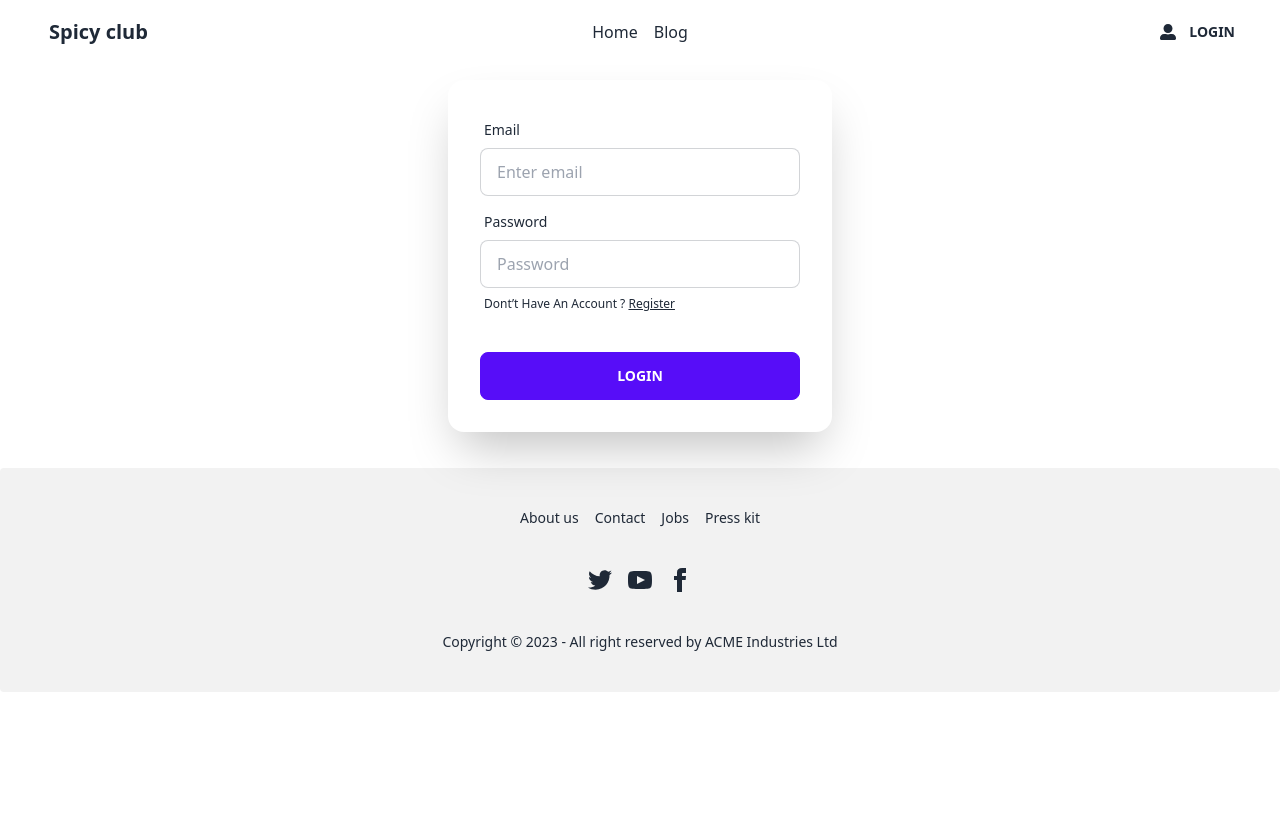
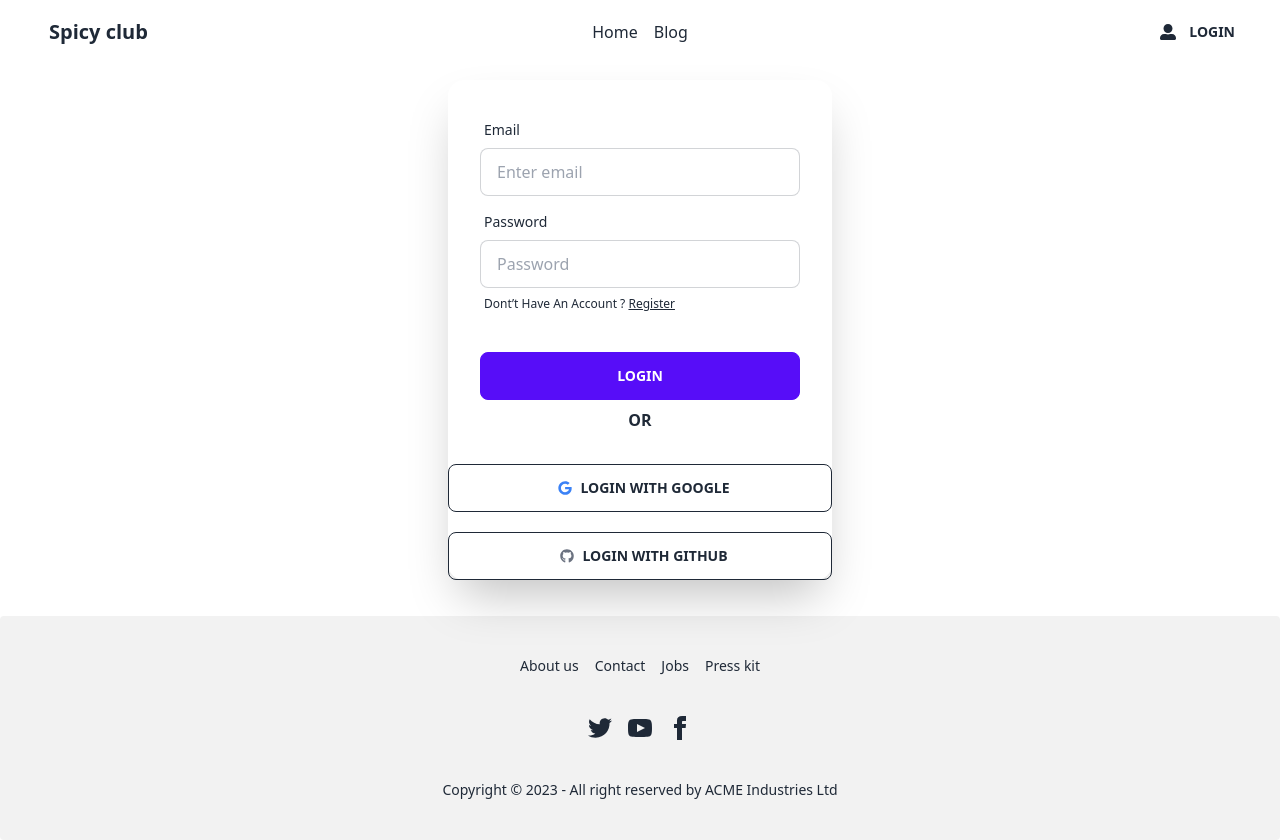
Before and after one commit to maksudur-pro/spicy-club-client, a React (Vite) app: page /login in a window 1280 px wide. Before the commit the page ends 800 px from the top, so only its background shows below. Built offline with nearby package versions, Linux system fonts and the light colour scheme; no server answers.

Commit message:
added google github signin method

```diff
--- a/package.json
+++ b/package.json
@@ -18,6 +18,7 @@
     "react": "^18.2.0",
     "react-dom": "^18.2.0",
     "react-icons": "^4.8.0",
+    "react-lazy-load": "^4.0.1",
     "react-rating": "^2.0.5",
     "react-router-dom": "^6.11.0",
     "sort-by": "^1.2.0"
--- a/src/pages/Login/Login/Login.jsx
+++ b/src/pages/Login/Login/Login.jsx
@@ -1,11 +1,13 @@
-import React, { useContext } from "react";
+import React, { useContext, useState } from "react";
 import { Link, useLocation, useNavigate } from "react-router-dom";
 import { AuthContext } from "../../../providers/AuthProvider";
+import { FaGithub, FaGoogle } from "react-icons/fa";
 
 const Login = () => {
-  const { signIn } = useContext(AuthContext);
+  const { signIn, githubAuth, googleAuth } = useContext(AuthContext);
   const navigate = useNavigate();
   const location = useLocation();
+  const [error, setError] = useState("");
 
   const from = location.state?.from?.pathname || "/";
 
@@ -20,9 +22,39 @@ const Login = () => {
         console.log(loggedIn);
         navigate(from, { replace: true });
         form.reset();
+        setError("");
       })
       .catch((error) => {
-        console.log(error.message);
+        setError(error.message);
+      });
+  };
+
+  // google signin
+
+  const handleGoogle = () => {
+    googleAuth()
+      .then((result) => {
+        const googleLogged = result.user;
+        navigate(from, { replace: true });
+        console.log(googleLogged);
+        setError("");
+      })
+      .catch((error) => {
+        setError(error.message);
+      });
+  };
+
+  // github login
+  const handleGithub = () => {
+    githubAuth()
+      .then((result) => {
+        const githubLogged = result.user;
+        navigate(from, { replace: true });
+        console.log(githubLogged);
+        setError("");
+      })
+      .catch((error) => {
+        setError(error.message);
       });
   };
   return (
@@ -58,13 +90,21 @@ const Login = () => {
                 <Link className="link" to="/register">
                   Register
                 </Link>
+                <p className="text-red-500">{error}</p>
               </div>
             </label>
           </div>
-          <div className="form-control mt-6">
+          <div className="form-control mt-6 gap-2">
             <button className="btn btn-primary">Login</button>
+            <p className="text-center font-bold">OR</p>
           </div>
         </form>
+        <button onClick={handleGoogle} className="btn btn-outline">
+          <FaGoogle className="mx-2 text-blue-500" /> Login with Google{" "}
+        </button>
+        <button onClick={handleGithub} className="btn mt-5 btn-outline">
+          <FaGithub className="mx-2 text-gray-500" /> Login with Github
+        </button>
       </div>
     </div>
   );
--- a/src/pages/Login/Register/Register.jsx
+++ b/src/pages/Login/Register/Register.jsx
@@ -1,10 +1,11 @@
-import React, { useContext } from "react";
+import React, { useContext, useState } from "react";
 import { Link } from "react-router-dom";
 import { AuthContext } from "../../../providers/AuthProvider";
 import { updateProfile } from "firebase/auth";
 
 const Register = () => {
   const { createUser } = useContext(AuthContext);
+  const [error, setError] = useState("");
   const handleRegister = (event) => {
     event.preventDefault();
     const form = event.target;
@@ -12,6 +13,7 @@ const Register = () => {
     const photo = form.photo.value;
     const email = form.email.value;
     const password = form.password.value;
+    setError("");
     // console.log(email, name, password, photo);
     createUser(email, password)
       .then((result) => {
@@ -21,7 +23,7 @@ const Register = () => {
         updateUserData(result.user, name, photo);
       })
       .catch((error) => {
-        console.log(error.message);
+        setError(error.message);
       });
   };
 
@@ -31,10 +33,10 @@ const Register = () => {
       photoURL: photo,
     })
       .then(() => {
-        console.log("updated profile");
+        setError("");
       })
       .catch((error) => {
-        console.log(error.message);
+        setError(error.message);
       });
   };
 
@@ -96,6 +98,7 @@ const Register = () => {
                   <Link className="link" to="/login">
                     Login
                   </Link>
+                  <p className="text-red-500">{error}</p>
                 </div>
               </label>
             </div>
--- a/src/providers/AuthProvider.jsx
+++ b/src/providers/AuthProvider.jsx
@@ -1,15 +1,20 @@
 import React, { createContext, useEffect, useState } from "react";
 import {
+  GithubAuthProvider,
+  GoogleAuthProvider,
   createUserWithEmailAndPassword,
   getAuth,
   onAuthStateChanged,
   signInWithEmailAndPassword,
+  signInWithPopup,
   signOut,
   updateProfile,
 } from "firebase/auth";
 import app from "../firebase/firebase.config";
 
 export const AuthContext = createContext(null);
+const googleProvider = new GoogleAuthProvider();
+const githubProvider = new GithubAuthProvider();
 const auth = getAuth(app);
 
 const AuthProvider = ({ children }) => {
@@ -24,6 +29,14 @@ const AuthProvider = ({ children }) => {
   const signIn = (email, password) => {
     setLoading(true);
     return signInWithEmailAndPassword(auth, email, password);
+  };
+
+  const googleAuth = () => {
+    return signInWithPopup(auth, googleProvider);
+  };
+
+  const githubAuth = () => {
+    return signInWithPopup(auth, githubProvider);
   };
 
   const logOut = () => {
@@ -48,6 +61,8 @@ const AuthProvider = ({ children }) => {
     loading,
     createUser,
     signIn,
+    googleAuth,
+    githubAuth,
     logOut,
   };
   return (
```
Also changed, not shown: 1 other file (tests, documents, lock files or other folders).
